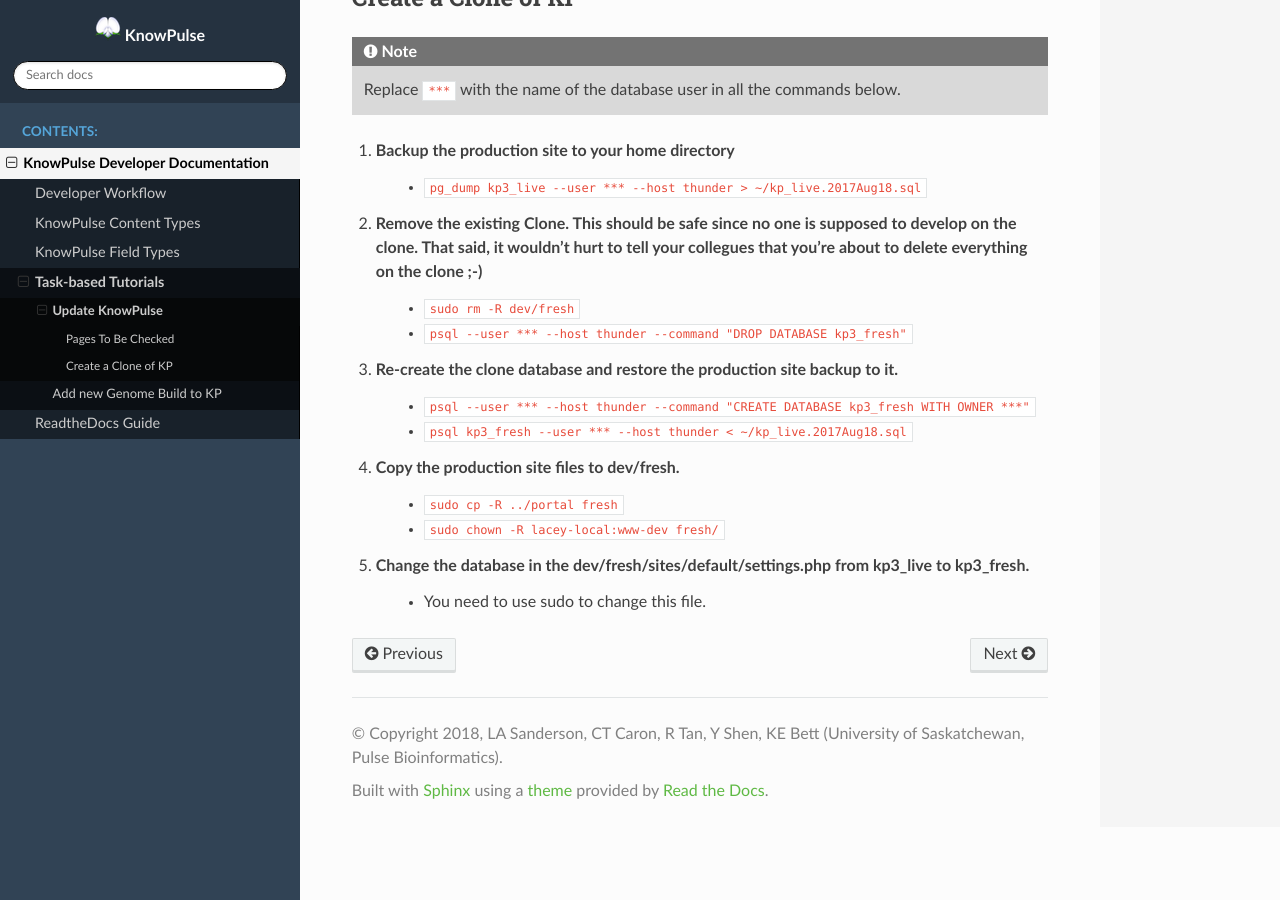
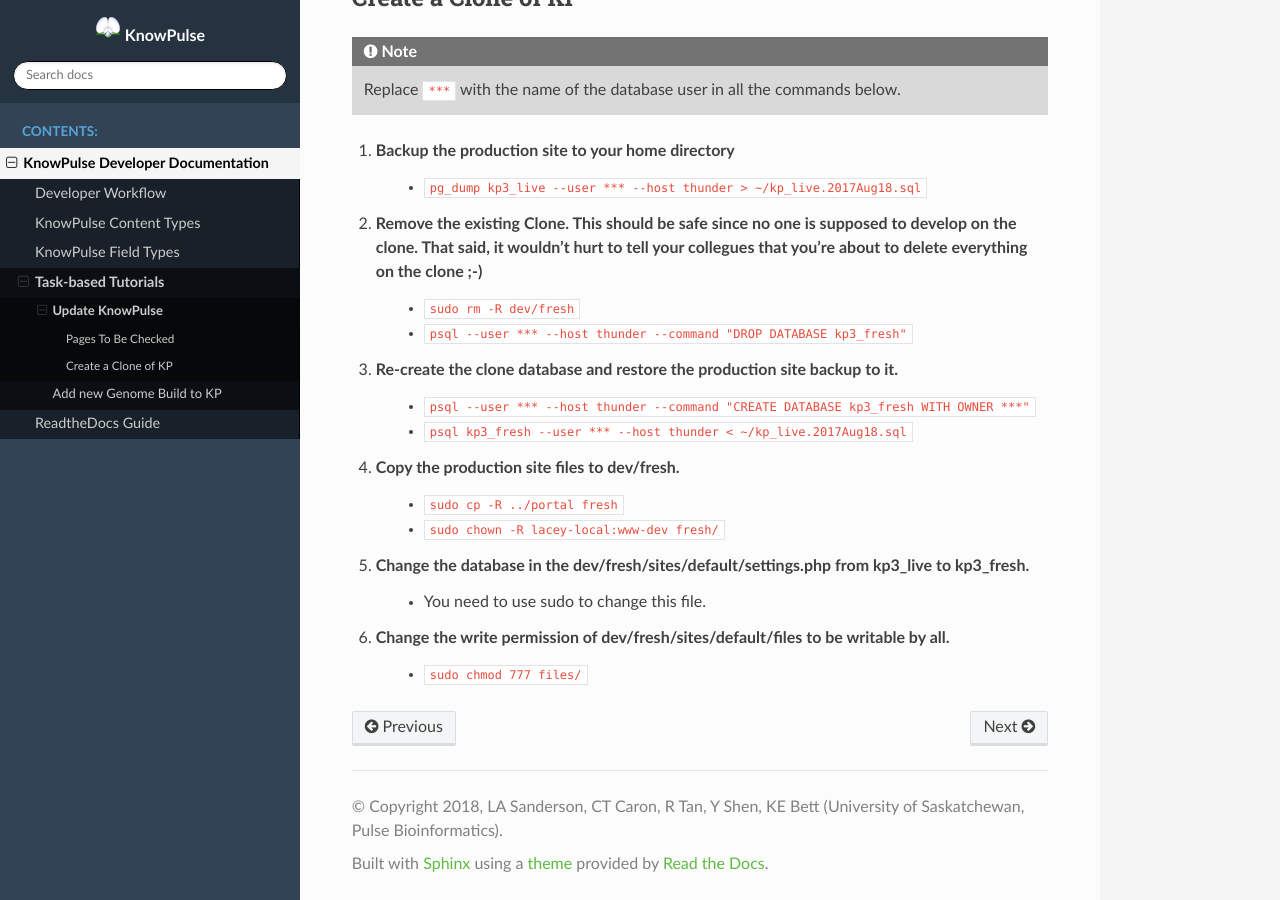
Before and after one commit to UofS-Pulse-Binfo/KnowPulse, a Sphinx documentation site: the page built from docs/developer_docs/tasks/updatekp.rst, in a window 1280 px wide and 900 px high, scrolled down 1608 px. Built offline with Sphinx 7.4.7 and the Read the Docs theme 2.0.0, drawn with Linux system fonts in a browser that asks for light colours; pages that are not in the unit, such as notebooks, are missing from menus.

Commit message:
Extra step added to create a clone documentation
Extended the "Create a Clone of KP" section to include changing permission of a folder as the final step. Though it's a small change, it's my first change for documentation on ReadTheDocs, so I'd like for a second pair of eyes to make sure the formatting is correct 👍

```diff
--- a/docs/developer_docs/tasks/updatekp.rst
+++ b/docs/developer_docs/tasks/updatekp.rst
@@ -83,3 +83,5 @@ Create a Clone of KP
      - ``sudo chown -R lacey-local:www-dev fresh/``
 5. Change the database in the dev/fresh/sites/default/settings.php from kp3_live to kp3_fresh.
      - You need to use sudo to change this file.
+6. Change the write permission of dev/fresh/sites/default/files to be writable by all.
+     - ``sudo chmod 777 files/``
```
